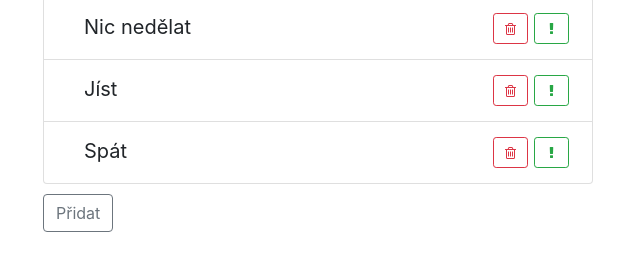
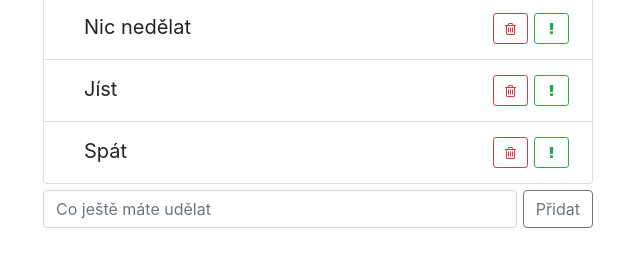
Before and after one commit to k51201/todo, a React app: page / in a window 1280 px wide. Shown: the part 129-400 px from the top of the page, without its empty margins (322-962 px from the left). Built offline with nearby package versions, Linux system fonts and the light colour scheme.

Commit message:
finished add item form

```diff
--- a/src/components/add-item-form/add-item-form.css
+++ b/src/components/add-item-form/add-item-form.css
@@ -1,3 +1,11 @@
 .add-item-form {
-    margin-top: 10px;
+    margin-top: 6px;
 }
+
+.add-item-form input {
+    margin-right: 3px;
+}
+
+.add-item-form button {
+    margin-left: 3px;
+}
--- a/src/components/add-item-form/add-item-form.js
+++ b/src/components/add-item-form/add-item-form.js
@@ -3,16 +3,34 @@ import React, { Component } from 'react'
 import './add-item-form.css'
 
 export default class AddItemForm extends Component {
+    state = {
+        label: ''
+    }
+
+    onLabelChange = (e) => {
+        this.setState({ label: e.target.value })
+    }
+
+    onSubmit = (e) => {
+        e.preventDefault()
+        const { onAddItem } = this.props
+        onAddItem(this.state.label)
+        this.setState({ label: '' })
+    }
+
     render() {
-        const { onAddItem } = this.props
         return (
-            <div className="add-item-form">
-
-                <button className="btn btn-outline-secondary"
-                    onClick={() => onAddItem('lol')}>
+            <form className="add-item-form d-flex" onSubmit={this.onSubmit}>
+                <input type="text"
+                    className="form-control"
+                    onChange={this.onLabelChange}
+                    placeholder="Co ještě máte udělat"
+                    value={this.state.label}
+                />
+                <button className="btn btn-outline-secondary">
                     Přidat
                 </button>
-            </div>
+            </form>
         )
     }
 }
```
